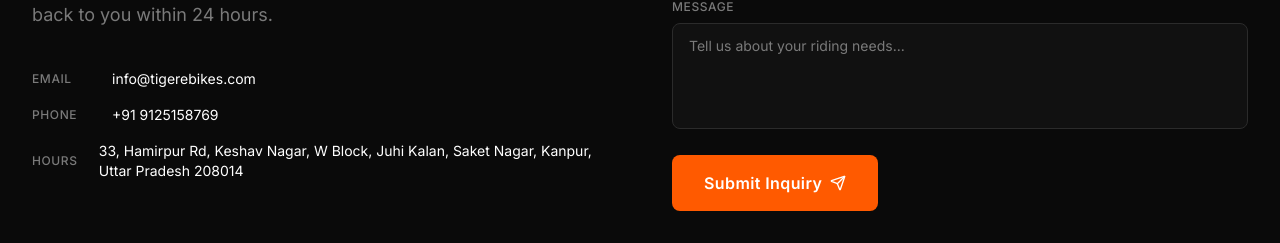
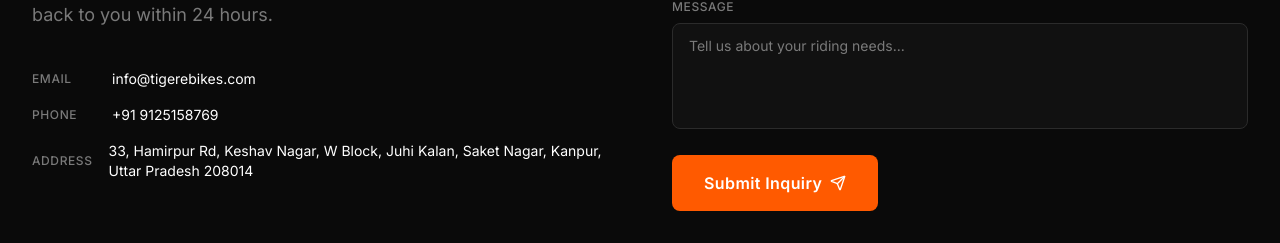
Before and after one commit to shakyaconsultants/Tiger-Rydo-Bikes, a Next.js app: page / in a window 1280 px wide. Shown: the part 2456-2699 px from the top of the page. Built offline with nearby package versions, Linux system fonts and the light colour scheme; no server answers; the database is empty.

Commit message:
Update the UI

```diff
--- a/src/components/ContactForm.tsx
+++ b/src/components/ContactForm.tsx
@@ -95,7 +95,7 @@ export default function ContactForm() {
             <div className="mt-10 space-y-4">
               <InfoRow label="Email" value="info@tigerebikes.com" />
               <InfoRow label="Phone" value="+91 9125158769" />
-              <InfoRow label="Hours" value="33, Hamirpur Rd, Keshav Nagar, W Block, Juhi Kalan, Saket Nagar, Kanpur, Uttar Pradesh 208014" />
+              <InfoRow label="Address" value="33, Hamirpur Rd, Keshav Nagar, W Block, Juhi Kalan, Saket Nagar, Kanpur, Uttar Pradesh 208014" />
             </div>
           </div>
 
```
